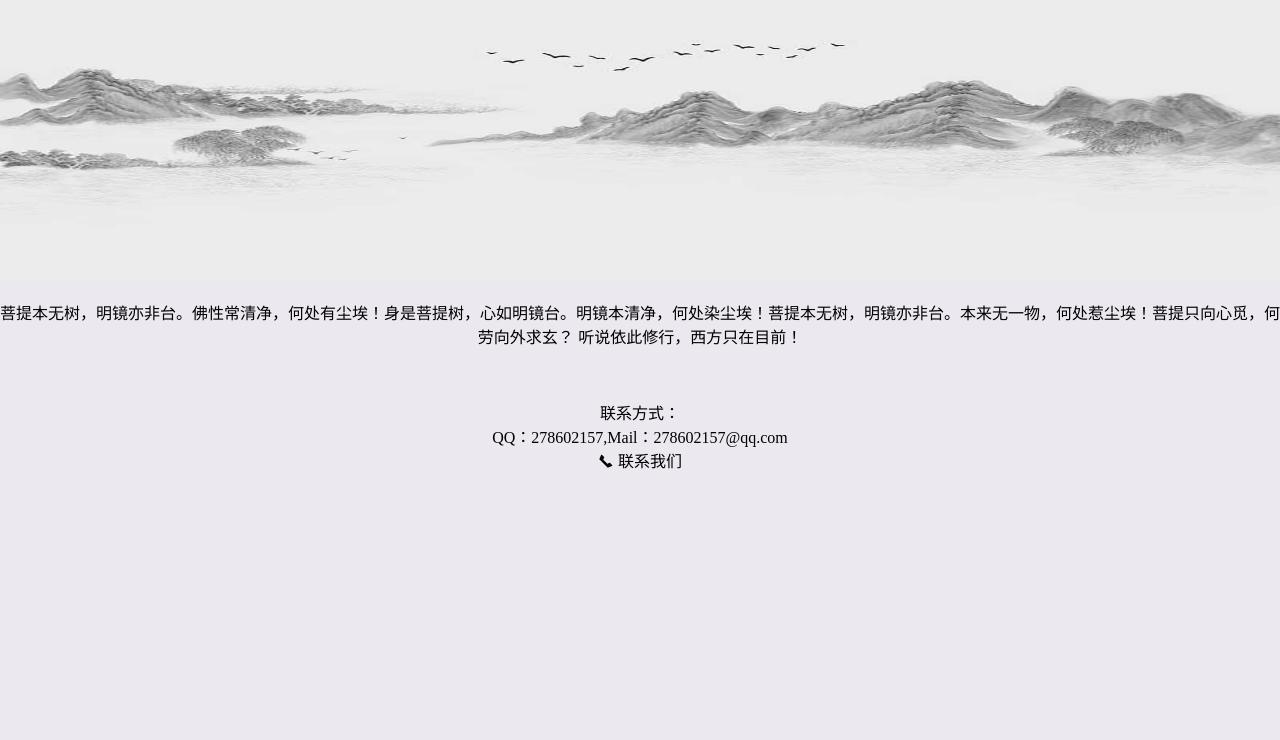
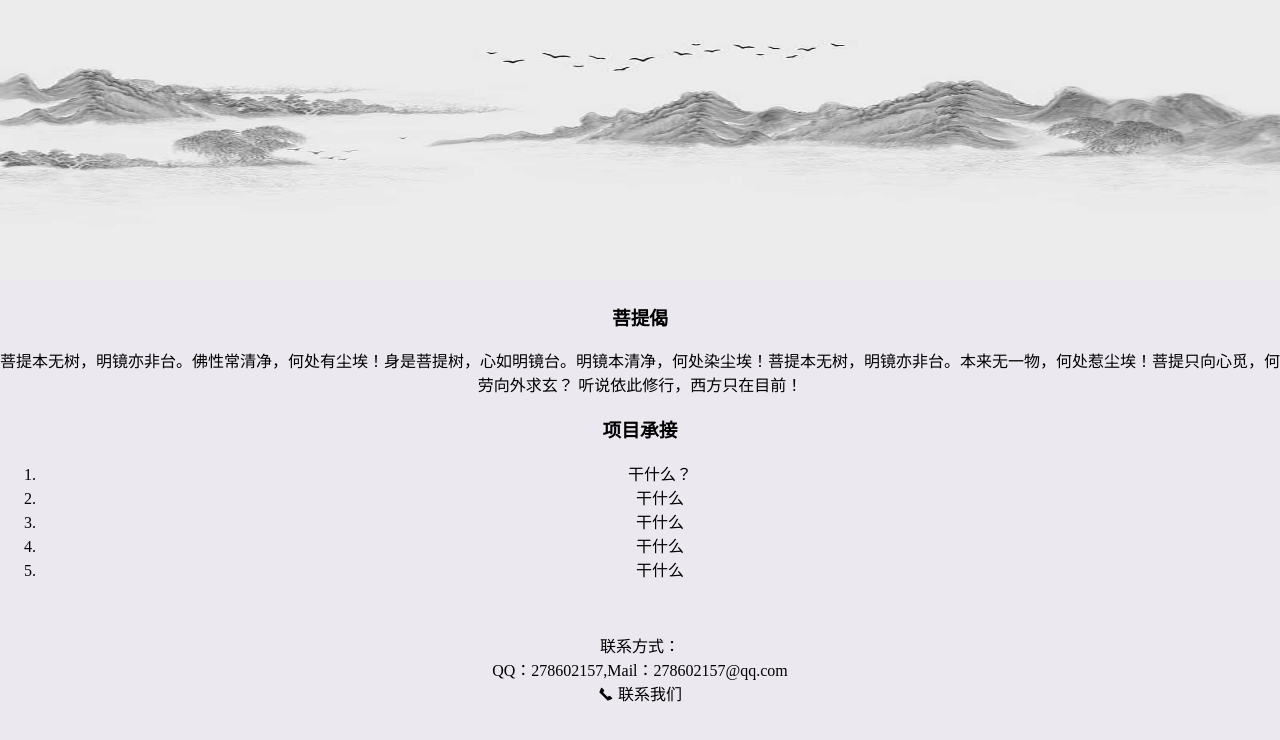
Before and after one commit to elesh8888/elesh8888.github.io, a plain HTML site: page index.html in a window 1280 px wide. Drawn offline with nearby package versions, Linux system fonts and the light colour scheme.

Commit message:
Update index.html

```diff
--- a/index.html
+++ b/index.html
@@ -24,8 +24,19 @@
 <body>
 <div id="ask" class="main">
 <img src="1.jpg" width="100%" height="280px"><br>
+<h3>菩提偈</h3>
+<el-divider></el-divider>
 <p class="wenzi">菩提本无树，明镜亦非台。佛性常清净，何处有尘埃！身是菩提树，心如明镜台。明镜本清净，何处染尘埃！菩提本无树，明镜亦非台。本来无一物，何处惹尘埃！菩提只向心觅，何劳向外求玄？
 听说依此修行，西方只在目前！</p>
+<h3>项目承接</h3>
+<el-divider></el-divider>
+<ol>
+  <li>干什么？</li>
+  <li>干什么</li>
+  <li>干什么</li>
+  <li>干什么</li>
+  <li>干什么</li>
+</ol>
 
  <br />
  <br />
```
